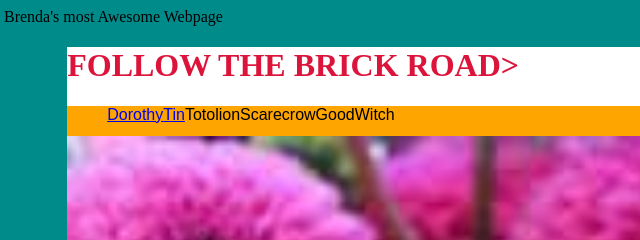
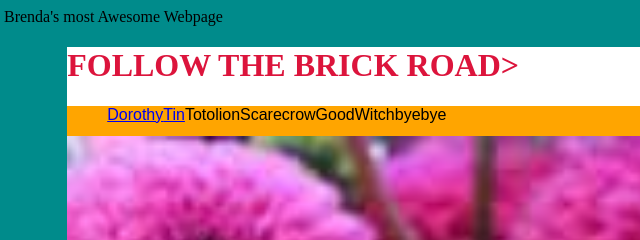
Before and after one commit to amritapp/D19-html-css2, a plain HTML site: page index.html in a window 1280 px wide. Shown: the top 240 px of the page, 4-644 px from the left. Drawn offline with Linux system fonts and the light colour scheme.

Commit message:
i added byebye and btw

```diff
--- a/index.html
+++ b/index.html
@@ -19,6 +19,7 @@
    				 <li>lion</li>
    				 <li>Scarecrow</li>
            <li>GoodWitch</li>
+           <li>byebye</li>
    				</ul>
    			</nav>
    		</header>
```
Also changed, not shown: qaz.html (added), www.html (added).
